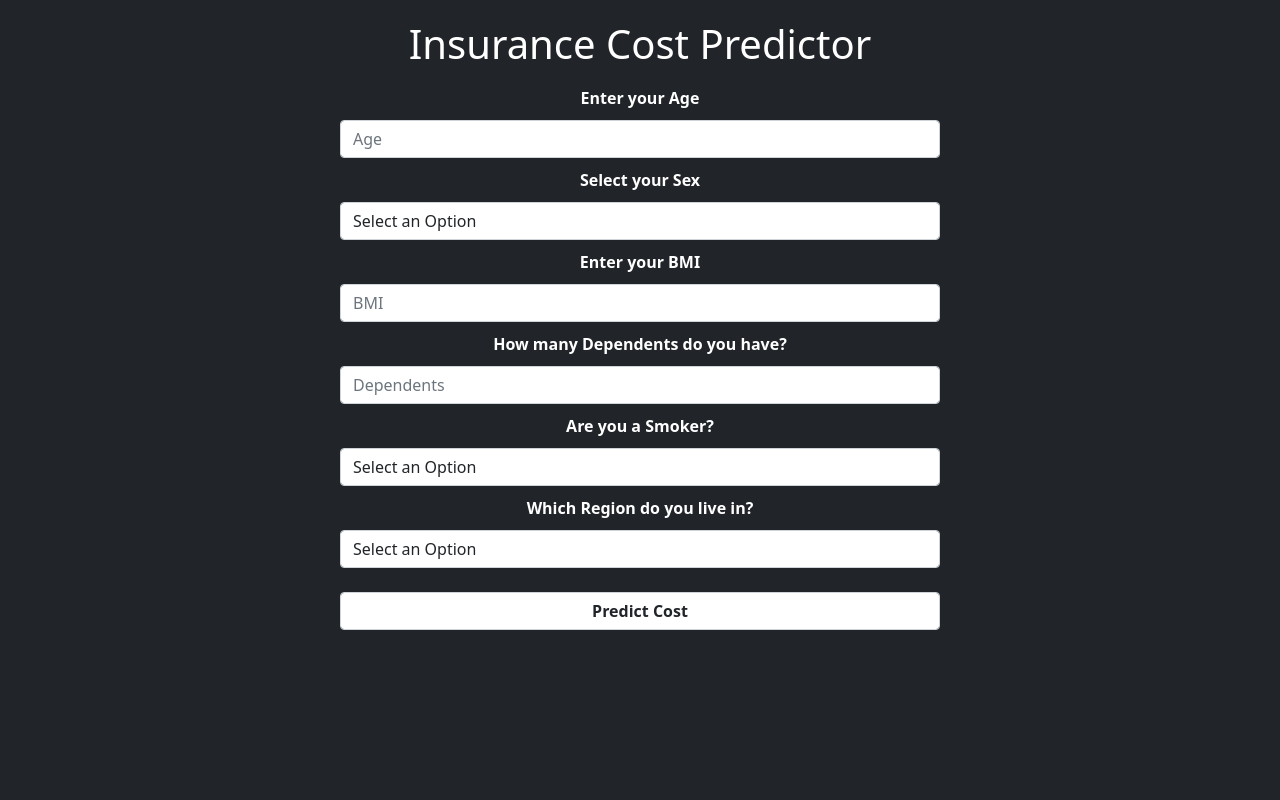
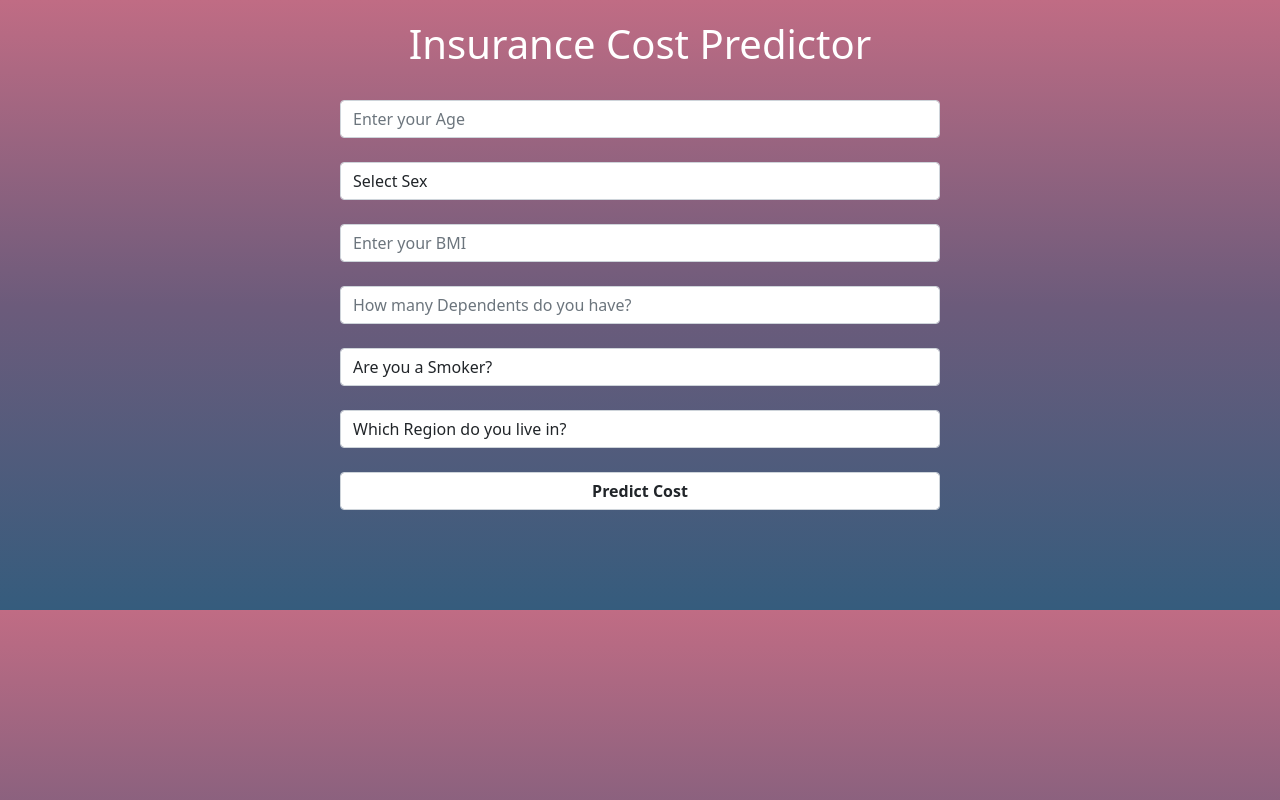
Before and after one commit to antaramukh/Insurance-Cost-Prediction, a Flask app: template templates/index.html in a window 1280 px wide. Run offline with Flask 2, Linux system fonts and the light colour scheme; the template is opened without the code that fills it, so the values that code supplies are empty; parts of the project's set-up code (start-up, migrations or seed data) failed here and were passed over.

Commit message:
Add files via upload

```diff
--- /dev/null
+++ b/app.py
@@ -0,0 +1,60 @@
+import pandas as pd
+from flask import Flask, render_template, request
+import pickle
+import numpy as np
+
+app = Flask(__name__)
+data = pd.read_csv('insurance.csv')
+pipe = pickle.load(open("MLRModel.pkl", 'rb'))
+
+
+@app.route('/')
+def index():
+    smoker = data['smoker'].unique()
+    sexs = data['sex'].unique()
+    regions = data['region'].unique()
+    return render_template('index.html', sexs=sexs, smoker=smoker, regions=regions)
+
+
+@app.route('/predict', methods=['POST'])
+def predict():
+    try:
+        age = request.form.get('age')
+        sex = request.form.get('sex')
+        if sex == 'female':
+            sex = 0
+        else:
+            sex = 1
+        bmi = request.form.get('bmi')
+        smoke = request.form.get('smoke')
+        if smoke == 'no':
+            smoke = 0
+        else:
+            smoke = 1
+        dep = request.form.get('dep')
+        region = request.form.get('region')
+        if region == 'southeast':
+            region = 0
+        elif region == 'southwest':
+            region = 1
+        elif region == 'northwest':
+            region = 2
+        elif region == 'northeast':
+            region = 3
+
+        input_data = (age, sex, bmi, dep, smoke, region)
+
+        # changing input_data to a numpy array
+        input_data_as_numpy_array = np.asarray(input_data)
+
+        # reshape the array
+        input_data_reshaped = input_data_as_numpy_array.reshape(1, -1)
+
+        prediction = pipe.predict(input_data_reshaped)[0]
+        return str(np.round(prediction, 2))
+    except:
+        return ""
+
+
+if __name__ == "__main__":
+    app.run(debug=True, port=5001)
--- a/templates/index.html
+++ b/templates/index.html
@@ -22,11 +22,15 @@
         .bodyy{
          color: white; text-align:center;add margin: auto; max-width:50%;padding:20px; margin-top=10px;
         }
-        label{
+        select{
             padding:10px;
         }
         body{
-        background-color:grey;
+background: #355C7D;  /* fallback for old browsers */
+background: -webkit-linear-gradient(to bottom, #C06C84, #6C5B7B, #355C7D);  /* Chrome 10-25, Safari 5.1-6 */
+background: linear-gradient(to bottom, #C06C84, #6C5B7B, #355C7D); /* W3C, IE 10+/ Edge, Firefox 16+, Chrome 26+, Opera 12+, Safari 7+ */
+
+
         }
 @media (max-width: 993px) and (min-width:663px){
 .bodyy {max-width: 70%;}
@@ -43,7 +47,7 @@
     <div class="bodyy">
 
           <div class="header">
-              <h1>Insurance Cost Predictor</h1>
+              <h1>Insurance Cost Predictor</h1><br>
 
           </div>
 
@@ -52,39 +56,38 @@
               <form method="post" name="myform" accept-charset="utf-8">
 
                   <div>
-                      <label><b>Enter your Age</b></label>
-                      <input type="number" class="form-control" id="age" name="age" required placeholder="Age">
-                  </div>
+
+                      <input type="number" class="form-control" id="age" name="age" required placeholder="Enter your Age">
+                  </div><br>
                   <div>
-                      <label><b>Select your Sex</b></label>
+
                       <select class="form-control" id="sex" name="sex" required>
-                          <option value="" selected disabled hidden>Select an Option</option>
+                          <option value="" selected disabled hidden>Select Sex</option>
                             {% for sexs in sexs %}
                           <option value="{{sexs}}">{{sexs}}</option>
                               {% endfor %}
                       </select>
+                      <br>
                   </div>
                   <div>
-                      <label><b>Enter your BMI</b></label>
-                      <input type="float" class="form-control" id="bmi" name="bmi" required placeholder="BMI">
-                  </div>
+
+                      <input type="float" class="form-control" id="bmi" name="bmi" required placeholder="Enter your BMI">
+                  </div><br>
                   <div>
-                      <label><b>How many Dependents do you have?</b></label>
-                      <input type="number" class="form-control" id="dep" name="dep" required placeholder="Dependents">
-                  </div>
+                      <input type="number" class="form-control" id="dep" name="dep" required placeholder="How many Dependents do you have?">
+                  </div><br>
 
-                      <label><b>Are you a Smoker?</b></label>
+
                       <select class="form-control" id="smoke" name="smoke" required>
-                          <option value="" selected disabled hidden>Select an Option</option>
+                          <option value="" selected disabled hidden>Are you a Smoker?</option>
                           {% for smoker in smoker %}
                           <option value="{{smoker}}">{{smoker}}</option>
                           {% endfor %}
-                      </select>
+                      </select><br>
 
                   <div>
-                      <label><b>Which Region do you live in?</b></label>
                       <select class="form-control" id="region" name="region" required>
-                          <option value="" selected disabled hidden>Select an Option</option>
+                          <option value="" selected disabled hidden>Which Region do you live in?</option>
                           {% for regions in regions %}
                           <option value="{{regions}}">{{regions}}</option>
                           {% endfor %}
@@ -93,14 +96,15 @@
                   <br>
                   <div class="col-md-12" style="text-align:center;">
                       <button class="btn-btn-primary form-control" type="submit" onclick="send_data()"><b> Predict Cost </b></button>
-                  </div>
+                  </div><br>
               </form>
-              <br>
+
               <div class="col-md-12" style="text-align:center">
                   <b><h3 style="color: white;"><span id="prediction"></span></h3></b>
 
               </div>
           </div>
+        <br><br>
       </div>
 </center>
 
@@ -135,7 +139,7 @@ else{
         var fd=new FormData(document.querySelector('form'));
         var xhr=new XMLHttpRequest();
         xhr.open('POST','/predict',true);
-        document.getElementById("prediction").innerHTML="Wait...";
+        document.getElementById("prediction").innerHTML="Give me a Minute...";
 
         xhr.onreadystatechange=function(){
             if(xhr.readyState==XMLHttpRequest.DONE){
```
Also changed, not shown: 1 other file.
